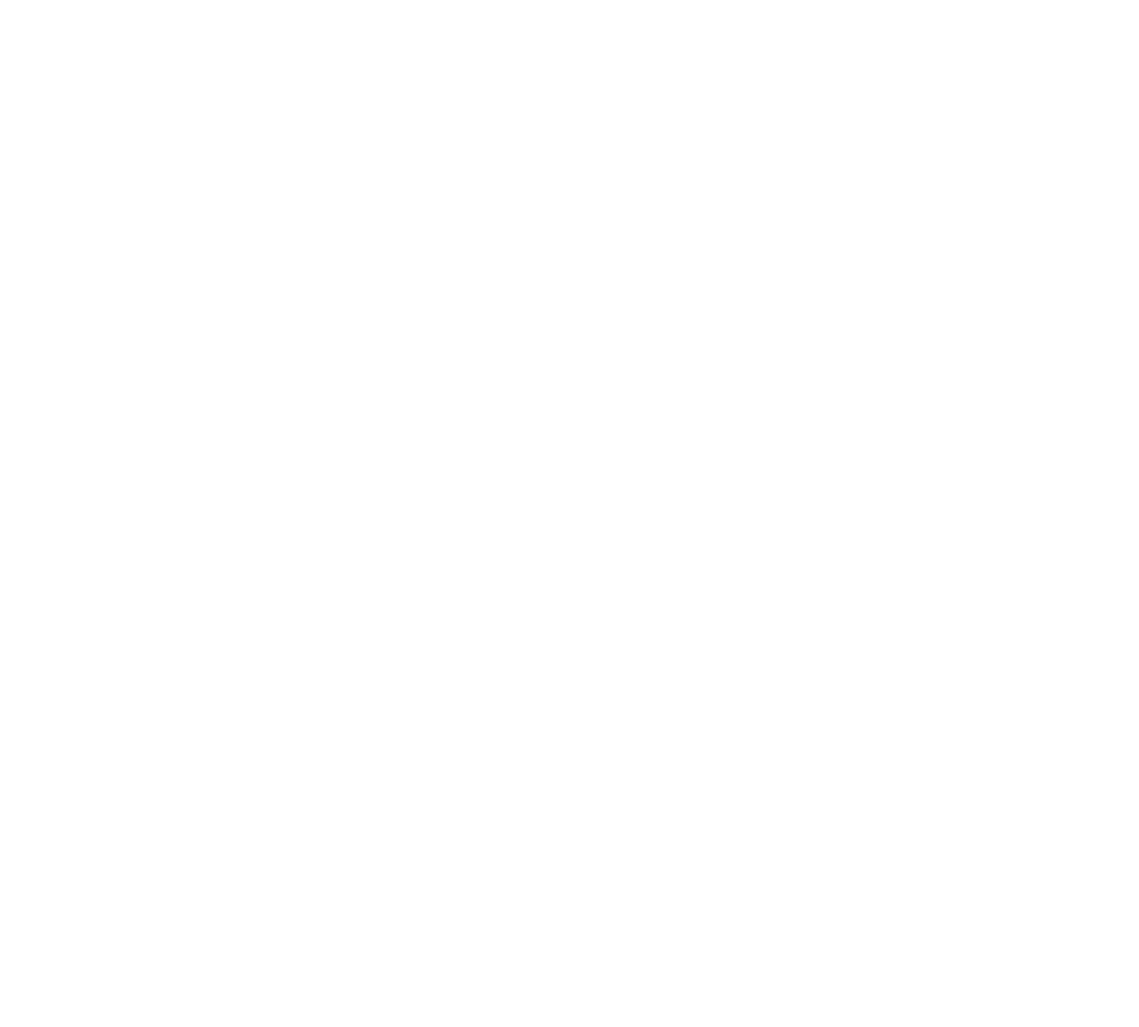
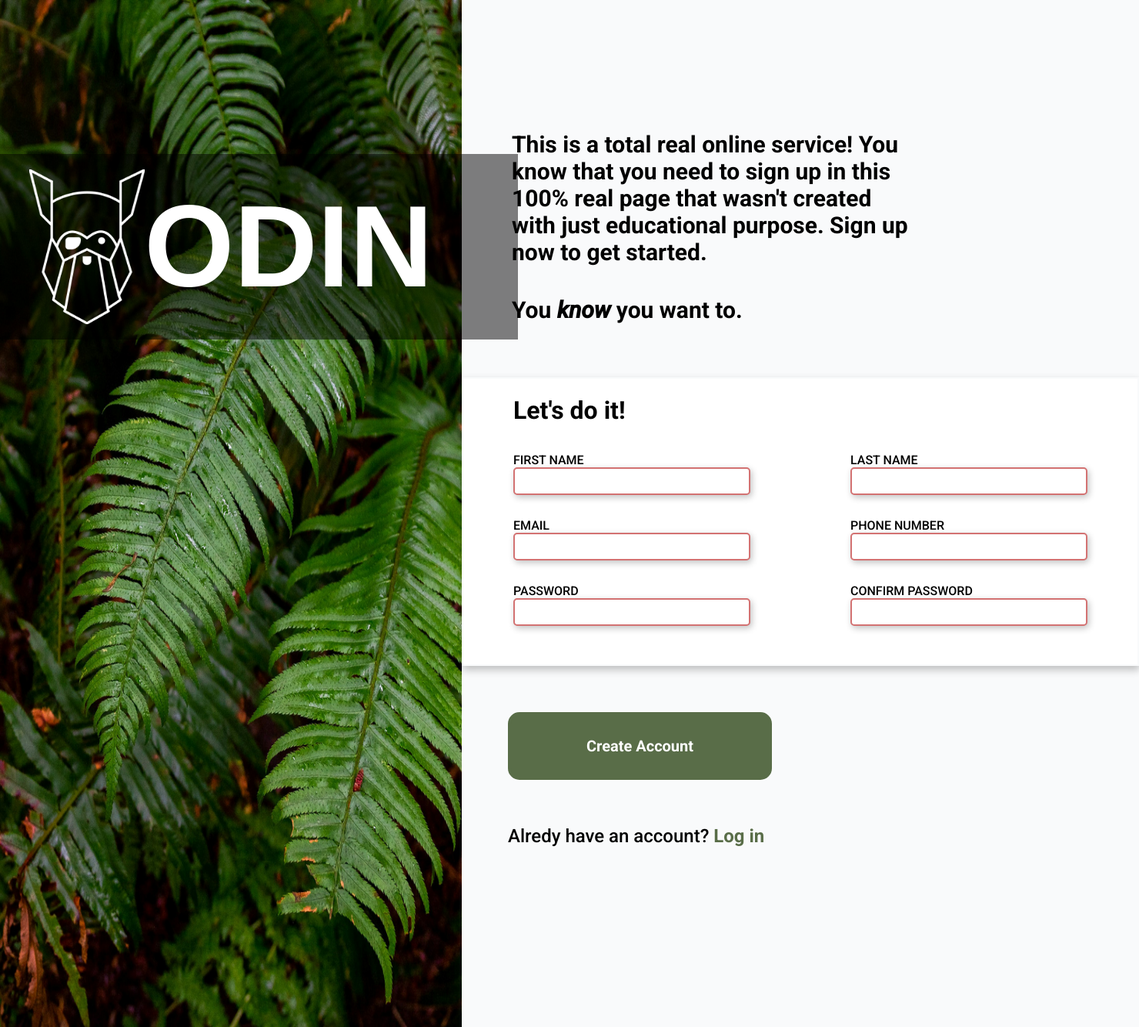
Before and after one commit to Hrid1402/Sign-up-Form, a plain HTML site: page index.html in a window 1280 px wide. Shown: the whole page at 77% size, 1480 px wide, since content can reach past the window. Before the commit the page ends 800 px from the top, so only its background shows below. Drawn offline with Linux system fonts and the light colour scheme; a web font is replaced by a local one.

Commit message:
html and css finished, forms working

```diff
--- a/index.html
+++ b/index.html
@@ -7,6 +7,67 @@
     <link rel="stylesheet" href="style.css">
 </head>
 <body>
+    <div class="leftSide">
+        <img src="images/background.jpg" alt="background" width="600px">
+        <div class="logo">
+            <img src="images/odin-lined.png" alt="logo" width="150px">
+            <h1>ODIN</h1>
+        </div>
+    </div>
+    <div class="rightSide">
+        <div class="upperPart">
+            <div class="mainText">
+                <h1>This is a total real online service! You know that you need to sign up in this 100% real page that wasn't created with just educational purpose. Sign up now to get started.</h1>
+                <h1>You <span>know</span> you want to.</h1>
+            </div>
+        </div>
+
+        <div class="formBlock">
+            <h1>Let's do it!</h1>
+            <form id="form" action="#" method="get" class="mainForm">
+                <div class="leftBlock">
+
+                    <div class="block">
+                        <label for="firstName">FIRST NAME</label>
+                        <input type="text" id="firstName" name="name" required>
+                    </div>
+
+                    <div class="block">
+                        <label for="email">EMAIL</label>
+                        <input type="email" id="email" name="email" required>
+                    </div>
+
+                    <div class="block">
+                        <label for="password">PASSWORD</label>
+                        <input type="password" id="password" name="password" minlength="8" required >
+                    </div>
+                </div>
+
+                <div class="rightBlock">
+
+                    <div class="block">
+                        <label for="lastName">LAST NAME</label>
+                        <input type="text" id="lastName" name="lastName" required>
+                    </div>
+
+                    <div class="block">
+                        <label for="phone">PHONE NUMBER</label>
+                        <input type="tel" id="phone" name="phone" required>
+                    </div>
+
+                    <div class="block">
+                        <label for="CONFIRMpassword">CONFIRM PASSWORD</label>
+                        <input type="password" id="CONFIRMpassword" name="CONFIRMpassword" minlength="8"required>
+                    </div>
+                </div>
+            </form>
+        </div>
+        <div class = "bottomPart">
+            <button type="submit" form="form">Create Account</button>
+            <p>Alredy have an account? <a href="#">Log in</a></p>
+        </div>
+    </div>
+
 
 </body>
 </html>
--- a/style.css
+++ b/style.css
@@ -0,0 +1,140 @@
+@import url('https://fonts.cdnfonts.com/css/norse');
+@import url('https://fonts.googleapis.com/css2?family=Roboto:ital,wght@0,500;1,500&display=swap');
+@import url('https://fonts.googleapis.com/css2?family=Roboto&display=swap');
+@import url('https://fonts.googleapis.com/css2?family=Roboto:wght@700&display=swap');
+
+*{
+    border: red solid 0px;
+}
+:root{
+    --backgroundPageColor: #f9fafb;
+}
+body{
+    background-color: var(--backgroundPageColor);
+    padding: 0%;
+    margin: 0;
+    display: flex;
+}
+.leftSide{
+    display: flex;
+    justify-content: center;
+}
+
+.logo{
+    display: flex;
+    justify-content: center;
+    align-items: center;
+    position: absolute;
+    padding: 20px 110px;
+    top: 200px;
+    align-self: center;
+    background-color: rgba(0, 0, 0, 0.5);
+}
+.logo h1{
+    color: white;
+    font-family: 'Norse', sans-serif;
+    font-size: 150px;
+    margin: 0;
+    padding: 0%;
+}
+.mainText{
+    font-family: 'Roboto', sans-serif;
+    font-size: 15px;
+    padding-left: 65px;
+    padding-right: 300px;
+    margin-bottom: 70px;
+}
+.mainText h1{
+    margin-bottom: 40px;
+}
+.mainText span{
+    font-style: italic;
+}
+.rightSide{
+    display: flex;
+    padding: 150px 0px;
+    width: 100%;
+
+    flex-direction: column;
+}
+.formBlock{
+    border: 2px solid var(--backgroundPageColor);
+    background-color: #ffffff;
+    box-shadow: 1px 5px 10px rgba(0, 0, 0, 0.245);
+    padding-bottom: 35px;
+}
+.formBlock h1{
+    padding-left: 65px;
+    font-family: 'Roboto', sans-serif;
+
+}
+.rightSide .block{
+    display: flex;
+    padding: 15px 15px;
+    flex-direction: column;
+    margin: 0px 50px;
+
+}
+.rightSide .block input{
+    outline: none;
+    border: 2px solid #e5e7eb;
+    border-radius: 5px;
+    height: 30px;
+    width: 300px;
+
+}
+
+.rightSide .block input:focus{
+    border: 2px solid #6e8ce2;
+    box-shadow: 2px 3px 8px rgba(0, 0, 0, 0.245);
+}
+.rightSide .block input:invalid{
+    border: 2px solid #d37272;
+    box-shadow: 2px 3px 8px rgba(0, 0, 0, 0.245);
+}
+
+
+.rightSide .block label{
+    font-family: 'Roboto', sans-serif;
+    font-weight: 500;
+}
+form{
+    display: flex;
+    flex-direction: row;
+}
+.bottomPart{
+    padding: 60px;
+    display: flex;
+    flex-direction: column;
+    align-items: start;
+    gap: 35px;
+
+}
+button{
+    border: 4px solid #596D48;
+    color: white;
+    border-radius: 15px;
+    font-size: 20px;
+    padding: 28px 98px;
+    background-color: #596D48;
+    font-weight: 700;
+    font-family: 'Roboto', sans-serif;
+}
+button:hover{
+    border: 4px solid #161b12;
+    background-color: #36432c;
+}
+button:active{
+    background-color: #161b12;
+    color: #161b12;
+}
+.bottomPart p{
+    font-family: 'Roboto', sans-serif;
+    font-weight: 500;
+    font-size: 24px;
+}
+.bottomPart p a{
+    color: #596D48;
+    font-weight: 700;
+    text-decoration: none;
+}
```
Also changed, not shown: images/background.jpg (added), images/odin-lined.png (added).
